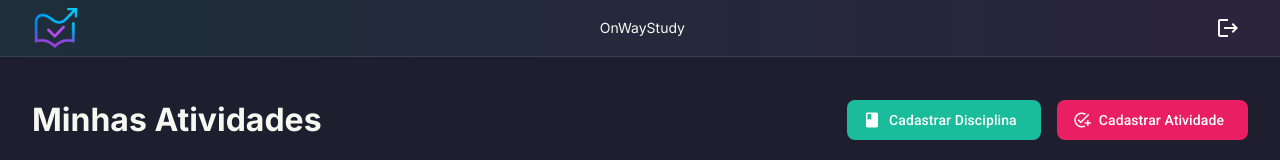
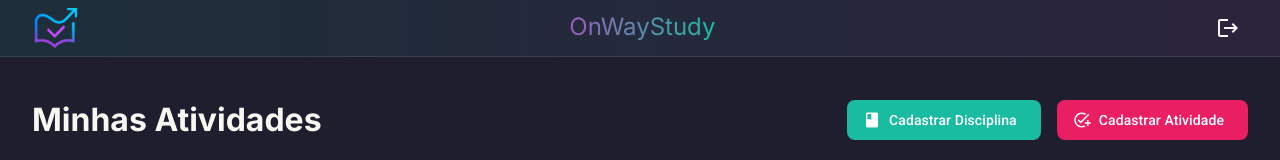
Before and after one commit to LeandroDolensi/OnWayStudy, an Angular app: page /meus-estudos in a window 1280 px wide. Shown: the top 160 px of the page. Built offline with nearby package versions, Linux system fonts and the light colour scheme.

Commit message:
feat(main): add some adjusts

```diff
--- a/src/app/main/meus-estudos/meus-estudos.component.html
+++ b/src/app/main/meus-estudos/meus-estudos.component.html
@@ -2,7 +2,7 @@
   <!-- Cabeçalho da página principal -->
   <header class="main-header">
     <img src="assets/logo_icon.png" alt="Logo OnWayStudy" class="header-logo" />
-    OnWayStudy
+    <div class="main-title">OnWayStudy</div>
     <div class="user-actions">
       <!-- Futuramente, aqui teremos o nome do usuário e o botão de logout -->
       <button mat-icon-button matTooltip="Sair">
--- a/src/app/main/meus-estudos/meus-estudos.component.scss
+++ b/src/app/main/meus-estudos/meus-estudos.component.scss
@@ -3,7 +3,7 @@
 
 // --- Variáveis de Cores ---
 $neon-purple: #9b59b6;
-$turquoise-blue: #1abc9c;
+$turquoise-blue: #1abca1;
 $hot-pink: #e91e63;
 $white: #ffffff;
 $dark-bg: #1e1e2f; // Um fundo escuro para o conteúdo
@@ -44,6 +44,17 @@ $hover-bg: #3a3c4e;
     width: auto;
   }
 
+  .main-title {
+    background-image: linear-gradient(100deg, $neon-purple, $turquoise-blue);
+    -webkit-background-clip: text;
+    background-clip: text;
+    color: transparent;
+    display: inline-block;
+    font-size: x-large;
+    height: 23px;
+    width: auto;
+  }
+
   .user-actions button {
     color: $text-primary;
   }
@@ -78,10 +89,18 @@ $hover-bg: #3a3c4e;
 
     button[color="primary"] {
       background-color: $hot-pink;
+      transition: transform 0.2s ease-out;
+      &:hover {
+        transform: scale(1.1);
+      }
     }
 
     button[color="accent"] {
       background-color: $turquoise-blue;
+      transition: transform 0.2s ease-out;
+      &:hover {
+        transform: scale(1.1);
+      }
     }
   }
 }
@@ -102,7 +121,7 @@ table {
 }
 
 .mat-mdc-row {
-  transition: background-color 0.3s ease-out; // Transição suave
+  transition: background-color 0.4s ease-out; // Transição suave
 
   &:hover {
     background-color: $hover-bg; // Cor de fundo ao passar o rato
```
